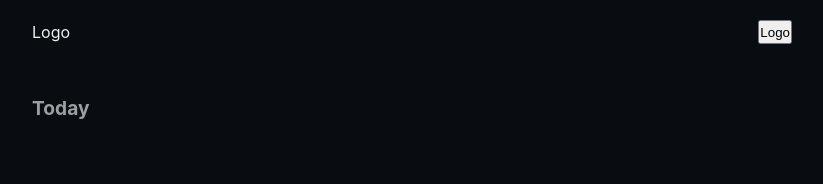
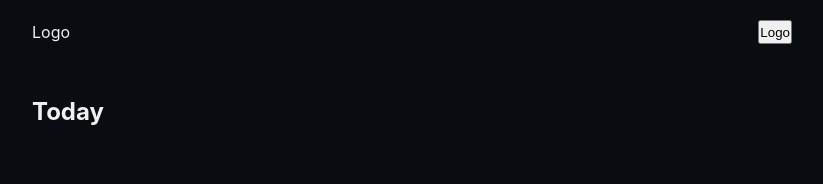
Before and after one commit to frankivann/your-thoughts, a React (Vite) app: page / in a window 1280 px wide. Shown: the top 184 px of the page, without its empty margins (228-1051 px from the left). Built offline with nearby package versions, Linux system fonts and the light colour scheme.

Commit message:
man I'm trying to do my best, don't judge me

```diff
--- a/src/components/thoughts-list.tsx
+++ b/src/components/thoughts-list.tsx
@@ -1,28 +1,52 @@
 import { KEY_DAYS } from '../constants'
 import { type Thoughts } from '../types'
+import { Form } from './form'
 import { ThoughtsPerDay } from './thoughts-per-day'
 
 interface Props {
   thoughts: Thoughts
   deleteThoughtById: (day: string, id: string) => void
+  updateThoughts: (newThoughts: Thoughts) => void
 }
 
-export function ThoughtsList({ thoughts, deleteThoughtById }: Props) {
+export function ThoughtsList({
+  thoughts,
+  deleteThoughtById,
+  updateThoughts,
+}: Props) {
   const entries = Object.entries(thoughts)
 
   return (
-    <section className='thoughts'>
-      {entries.map(([day, thoughts]) => {
-        // un poquito de magia que no me representa :(
-        if (day !== KEY_DAYS.TODAY && thoughts.length === 0) return
-        return (
+    <section className='thoughts-list'>
+      {entries.map(([day, thoughtsPerDay]) => {
+        let children = null
+        const isToday = day === KEY_DAYS.TODAY
+        const isEmpty = thoughtsPerDay.length === 0
+
+        if (isToday) {
+          children = (
             <ThoughtsPerDay
               key={day}
               day={day}
-            thoughtsPerDay={thoughts}
+              thoughtsPerDay={thoughtsPerDay}
+              deleteThoughtById={deleteThoughtById}
+            >
+              <Form thoughts={thoughts} updateThoughts={updateThoughts} />
+            </ThoughtsPerDay>
+          )
+        } else if (!isToday && isEmpty) return
+        else {
+          children = (
+            <ThoughtsPerDay
+              key={day}
+              day={day}
+              thoughtsPerDay={thoughtsPerDay}
               deleteThoughtById={deleteThoughtById}
             />
           )
+        }
+
+        return children
       })}
     </section>
   )
```
Lines whose indentation alone changed are shown as unchanged.
